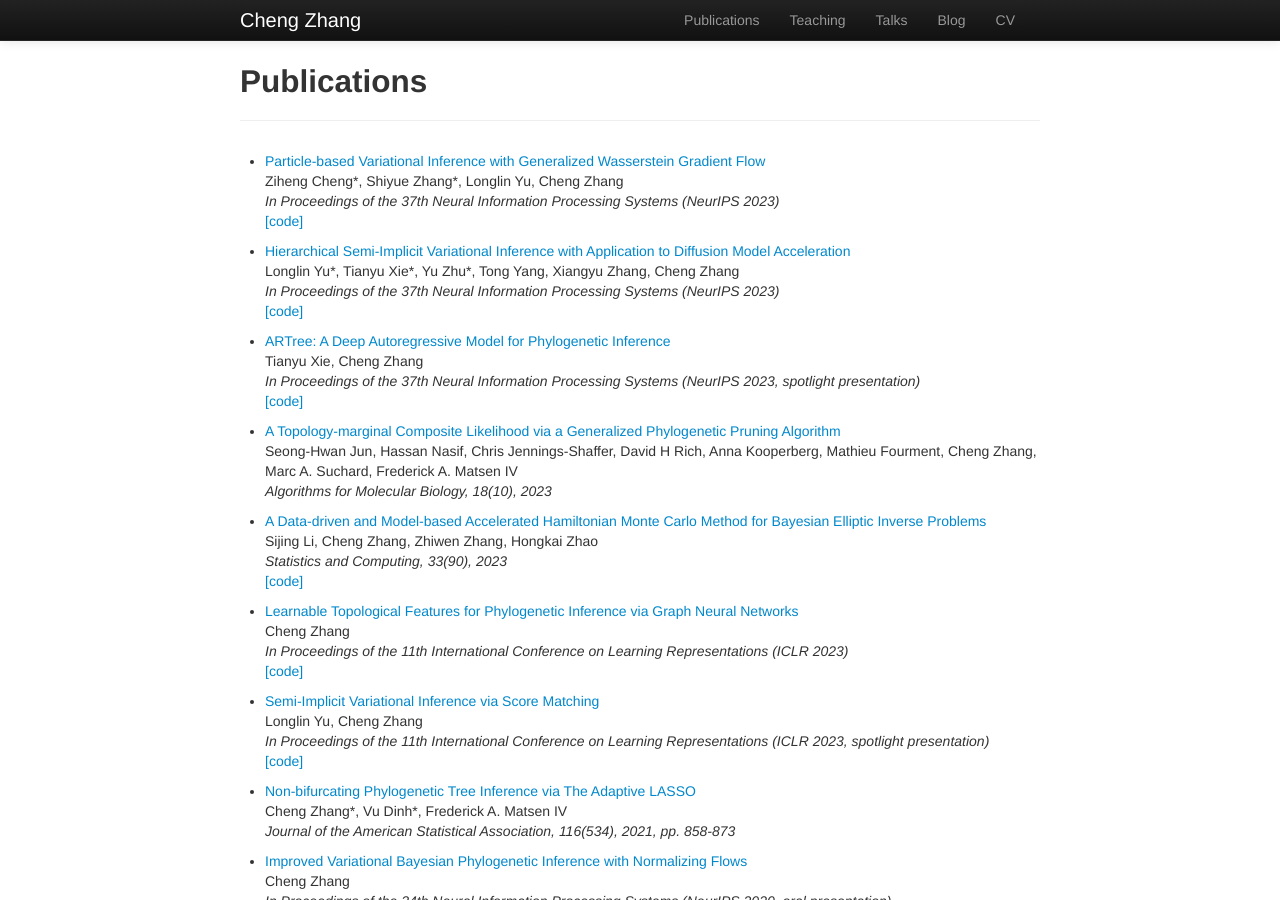
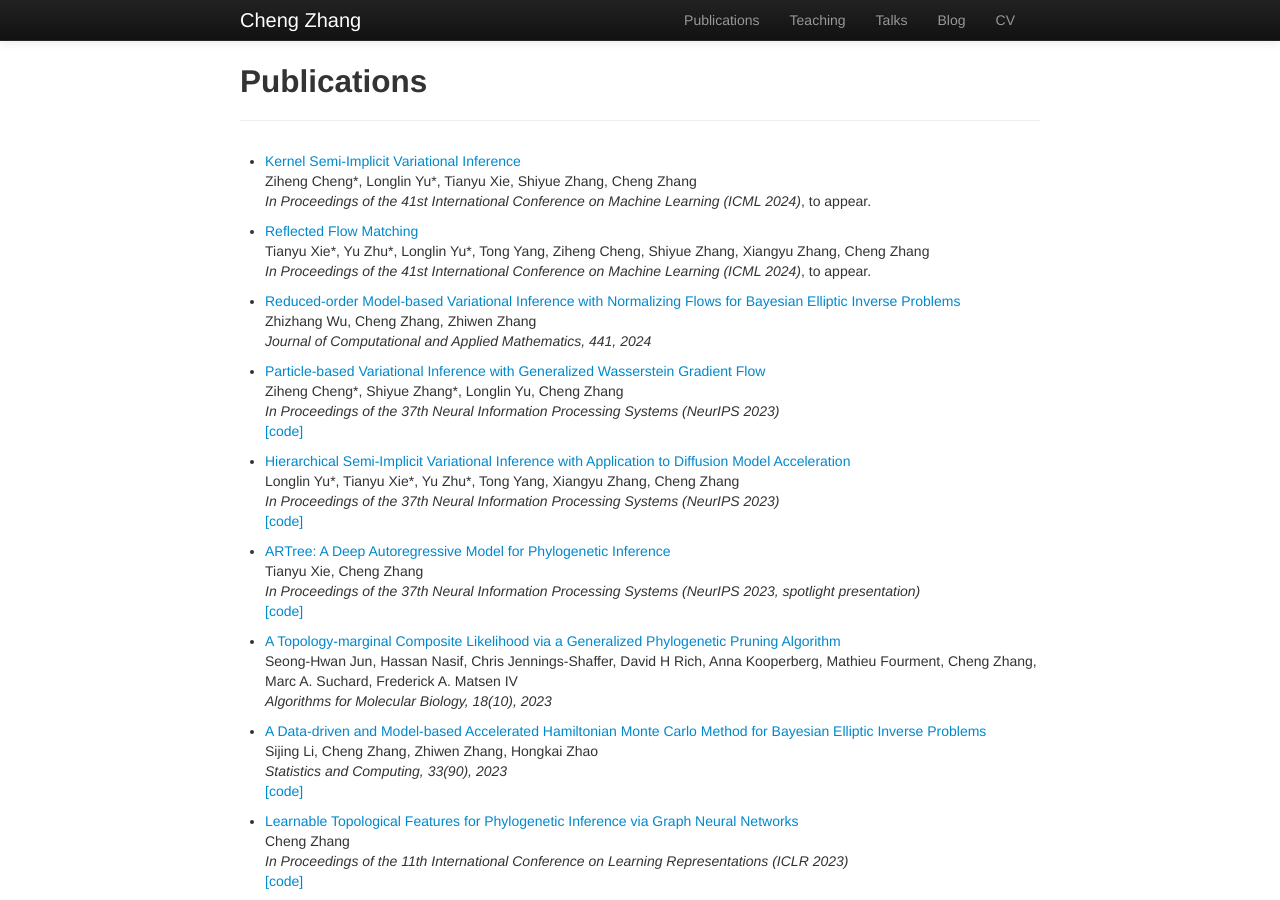
Before and after one commit to zcrabbit/zcrabbit.github.io, a Jekyll site: the page built from pages/publications.md, in a window 1280 px wide and 900 px high. Built offline with Jekyll 4.4.1, drawn with Linux system fonts in a browser that asks for light colours.

```diff
--- a/pages/publications.md
+++ b/pages/publications.md
@@ -2,6 +2,18 @@
 layout: page
 title: Publications
 ---
+
+- [Kernel Semi-Implicit Variational Inference](https://openreview.net/forum?id=w5oUo0LhO1)
+Ziheng Cheng\*, Longlin Yu\*, Tianyu Xie, Shiyue Zhang, Cheng Zhang
+_In Proceedings of the 41st International Conference on Machine Learning (ICML 2024)_, to appear.
+
+- [Reflected Flow Matching](https://openreview.net/forum?id=Sf5KYznS2G)
+Tianyu Xie\*, Yu Zhu\*, Longlin Yu\*, Tong Yang, Ziheng Cheng, Shiyue Zhang, Xiangyu Zhang, Cheng Zhang
+_In Proceedings of the 41st International Conference on Machine Learning (ICML 2024)_, to appear.
+
+- [Reduced-order Model-based Variational Inference with Normalizing Flows for Bayesian Elliptic Inverse Problems](https://www.sciencedirect.com/science/article/pii/S0377042723006039)
+Zhizhang Wu, Cheng Zhang, Zhiwen Zhang
+_Journal of Computational and Applied Mathematics, 441, 2024_
 
 - [Particle-based Variational Inference with Generalized Wasserstein Gradient Flow](https://openreview.net/pdf?id=oNuam8eFz2)
 Ziheng Cheng\*, Shiyue Zhang\*, Longlin Yu, Cheng Zhang
```
Also changed, not shown: courses/btc-s24.md (+1 -0 lines), 3 other files.
